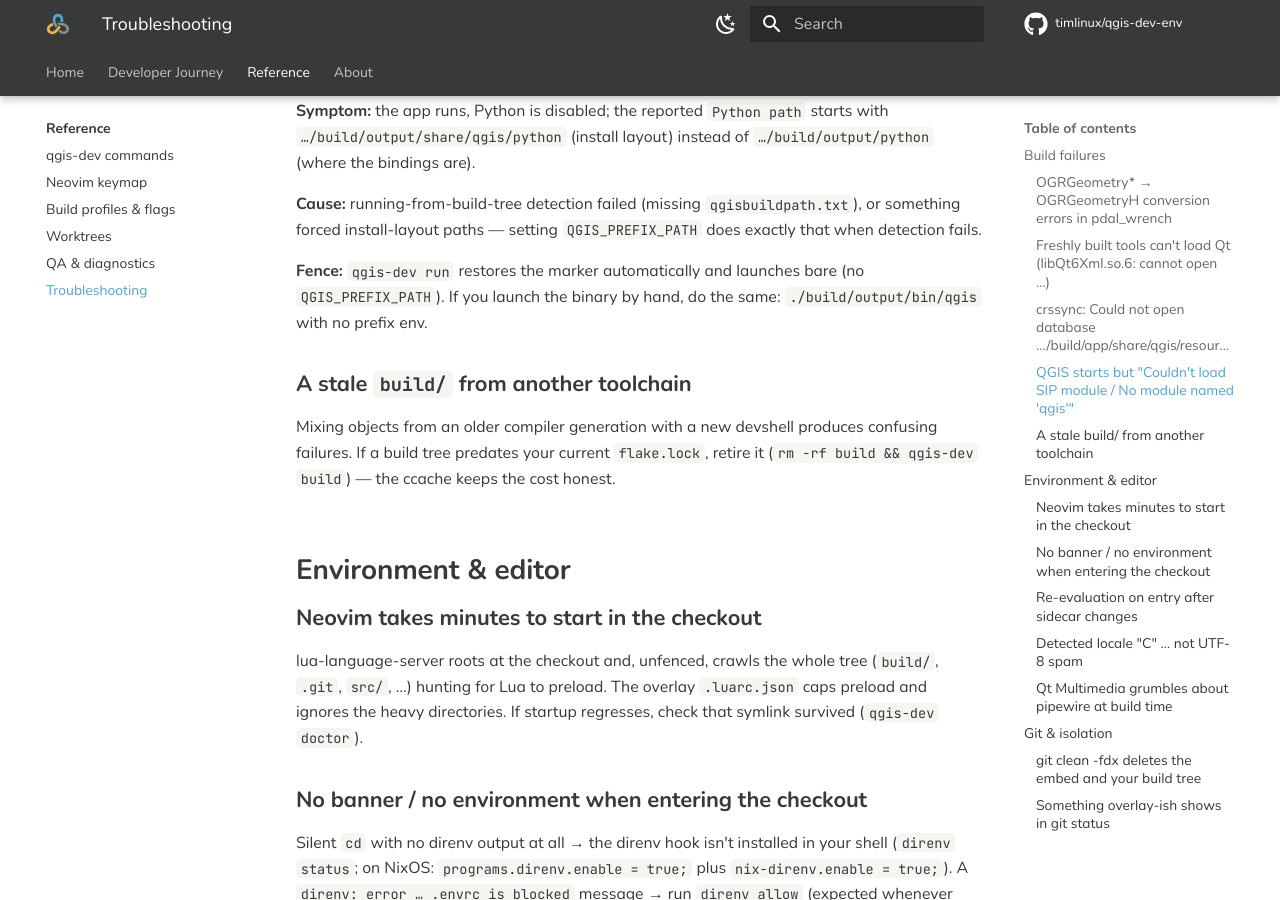
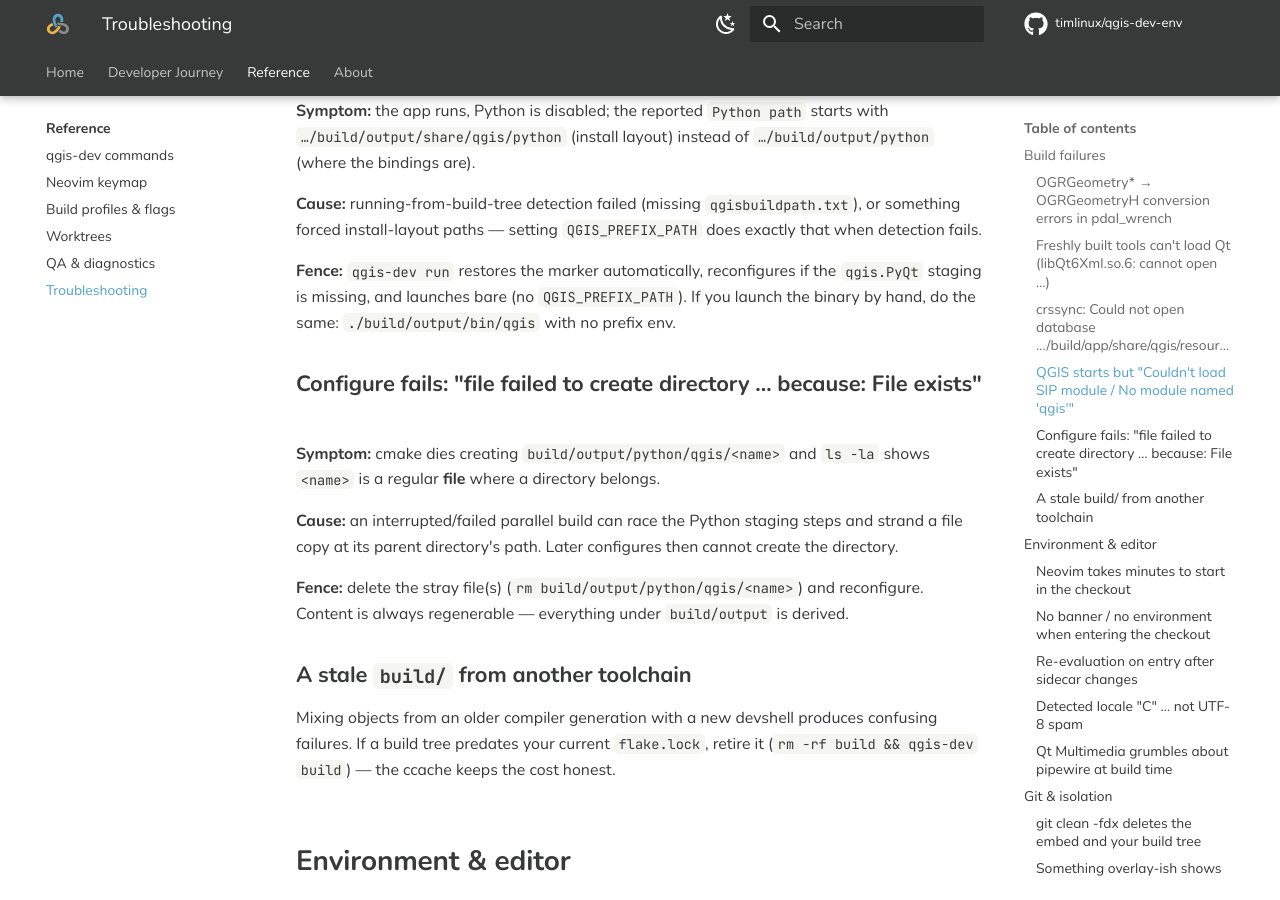
Before and after one commit to vikineema/qgis-dev-env, an MkDocs documentation site: the page built from docs/reference/troubleshooting.md, in a window 1280 px wide and 900 px high, scrolled down 1364 px. Built offline with MkDocs 1.6.1 and Material for MkDocs 9.7.7, drawn with Linux system fonts in a browser that asks for light colours; comment, search, counter and statistics services are not loaded.

Commit message:
docs: troubleshoot stranded staging files blocking configure

```diff
--- a/docs/reference/troubleshooting.md
+++ b/docs/reference/troubleshooting.md
@@ -66,9 +66,23 @@ layout) instead of `…/build/output/python` (where the bindings are).
 `qgisbuildpath.txt`), or something forced install-layout paths —
 setting `QGIS_PREFIX_PATH` does exactly that when detection fails.
 
-**Fence:** `qgis-dev run` restores the marker automatically and launches
-bare (no `QGIS_PREFIX_PATH`). If you launch the binary by hand, do the
-same: `./build/output/bin/qgis` with no prefix env.
+**Fence:** `qgis-dev run` restores the marker automatically, reconfigures
+if the `qgis.PyQt` staging is missing, and launches bare (no
+`QGIS_PREFIX_PATH`). If you launch the binary by hand, do the same:
+`./build/output/bin/qgis` with no prefix env.
+
+### Configure fails: "file failed to create directory … because: File exists"
+
+**Symptom:** cmake dies creating `build/output/python/qgis/<name>` and
+`ls -la` shows `<name>` is a regular **file** where a directory belongs.
+
+**Cause:** an interrupted/failed parallel build can race the Python
+staging steps and strand a file copy at its parent directory's path.
+Later configures then cannot create the directory.
+
+**Fence:** delete the stray file(s) (`rm build/output/python/qgis/<name>`)
+and reconfigure. Content is always regenerable — everything under
+`build/output` is derived.
 
 ### A stale `build/` from another toolchain
 
```
